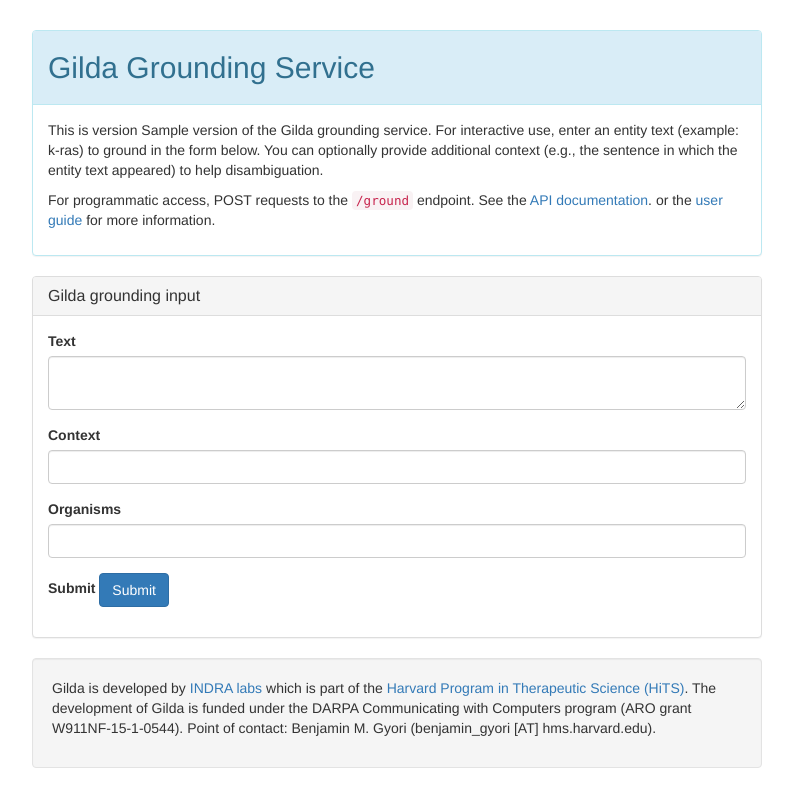
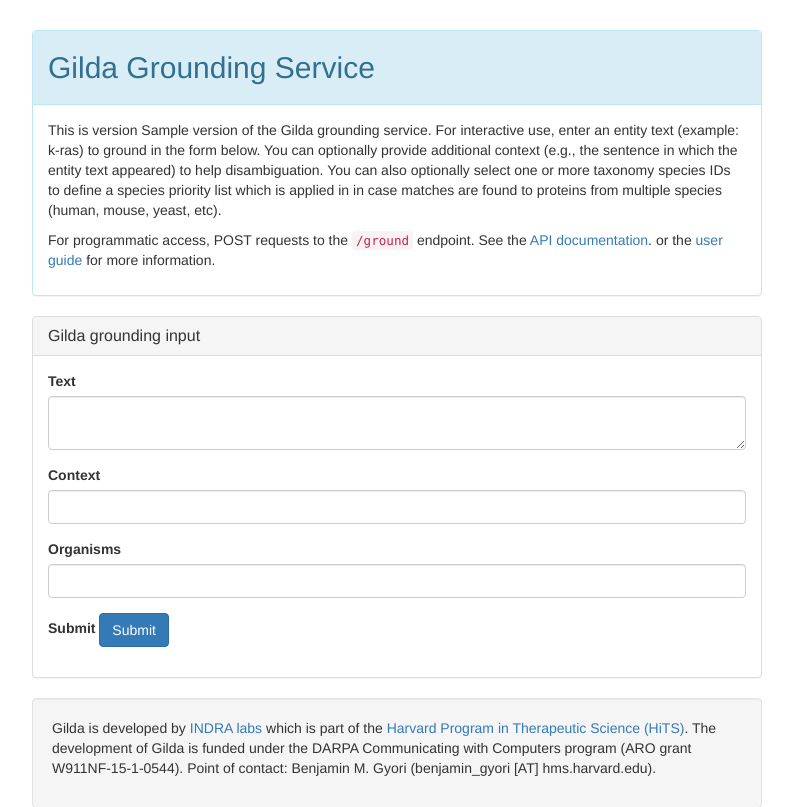
Before and after one commit to gyorilab/gilda, a Python web app: template gilda/app/templates/home.html in a window 1280 px wide. Shown: the top 807 px of the page, without its empty margins (243-1036 px from the left). Before the commit the page ends 768 px from the top, so only its background shows below. Run offline with Jinja, Linux system fonts and the light colour scheme; the template is opened without the code that fills it: most values are stand-ins (such as "Sample title", 1, 10 or a date in 2020); form fields are guessed from the names that the template uses; some libraries are stand-ins or nearby versions.

Commit message:
Add a bit more description

```diff
--- a/gilda/app/templates/base.html
+++ b/gilda/app/templates/base.html
@@ -18,7 +18,10 @@
         For interactive use, enter an entity text (example: k-ras)
         to ground in the form below. You can optionally provide additional
         context (e.g., the sentence in which the entity text appeared) to help
-        disambiguation.
+        disambiguation. You can also optionally select one or more taxonomy
+        species IDs to define a species priority list which is applied in
+        in case matches are found to proteins from multiple species (human,
+        mouse, yeast, etc).
       </p>
       <p>
         For programmatic access, POST requests to the <code>/ground</code>
```
